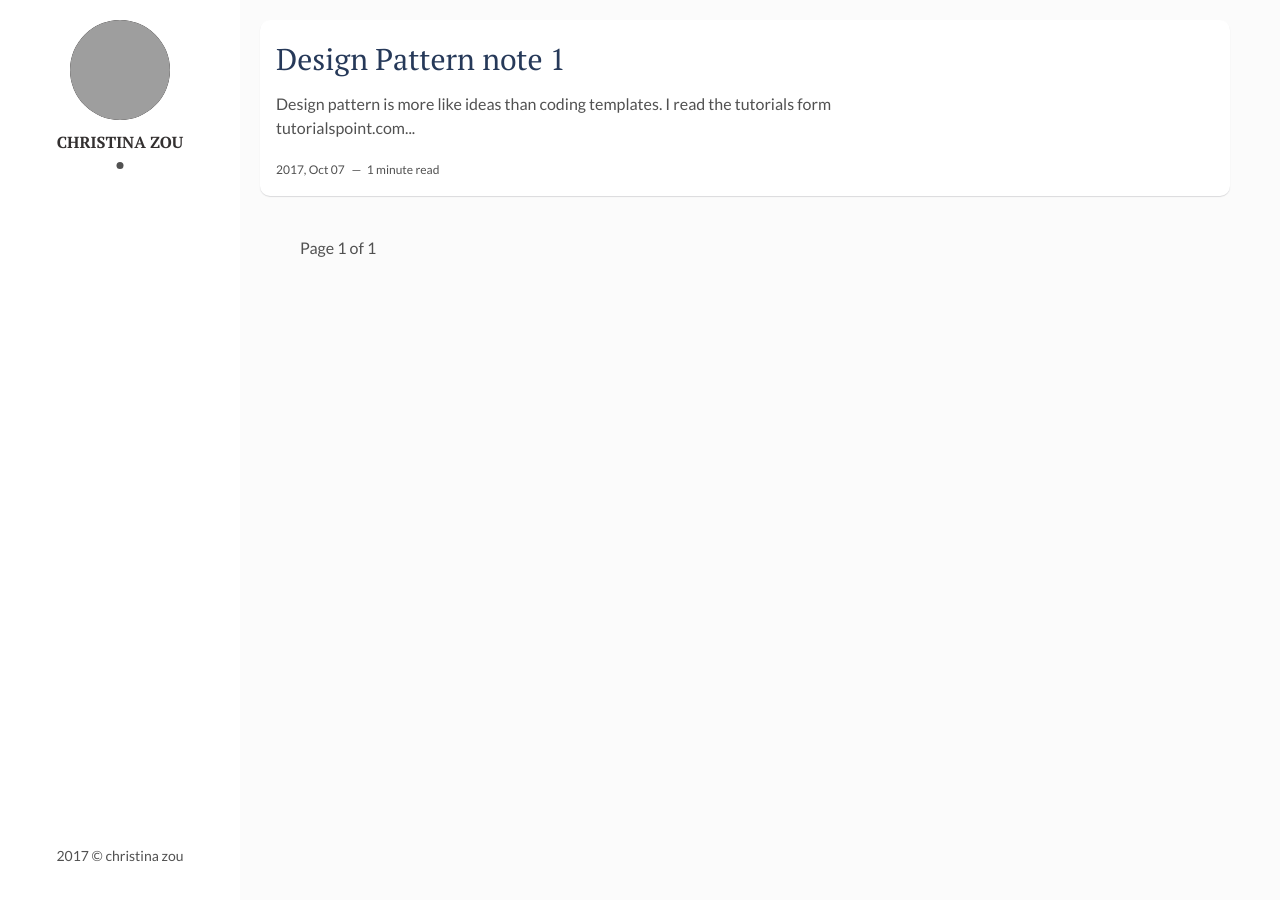
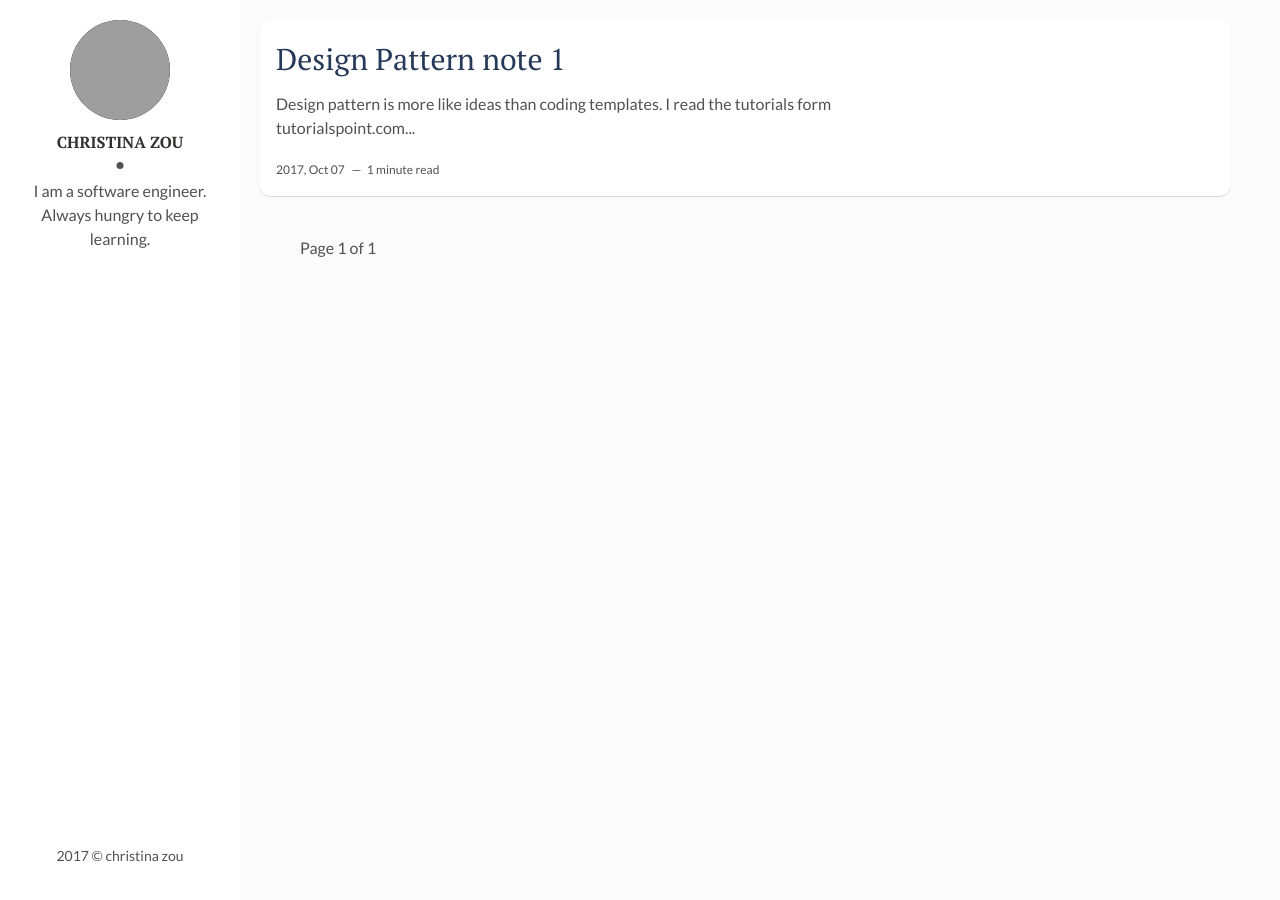
Before and after one commit to christinazou/christinazou.github.io, a Jekyll site: the page built from index.html, in a window 1280 px wide. Built offline with Jekyll 4.4.1, drawn with Linux system fonts in a browser that asks for light colours; the list of posts is cut into pages by our own code; grey boxes are pictures that could not be loaded.

Commit message:
no message

```diff
--- a/_config.yml
+++ b/_config.yml
@@ -10,7 +10,8 @@
 # Author Settings
 author: christina zou # add your name
 author-img: # add your photo
-about-author: #I am a web developer focusing on front-end development. Always hungry to keep learning. # add description
+about-author: I am a software engineer. Always hungry to keep learning.
+#I am a web developer focusing on front-end development. Always hungry to keep learning. # add description
 
 
 #twitter: # add your Twitter handle
```
